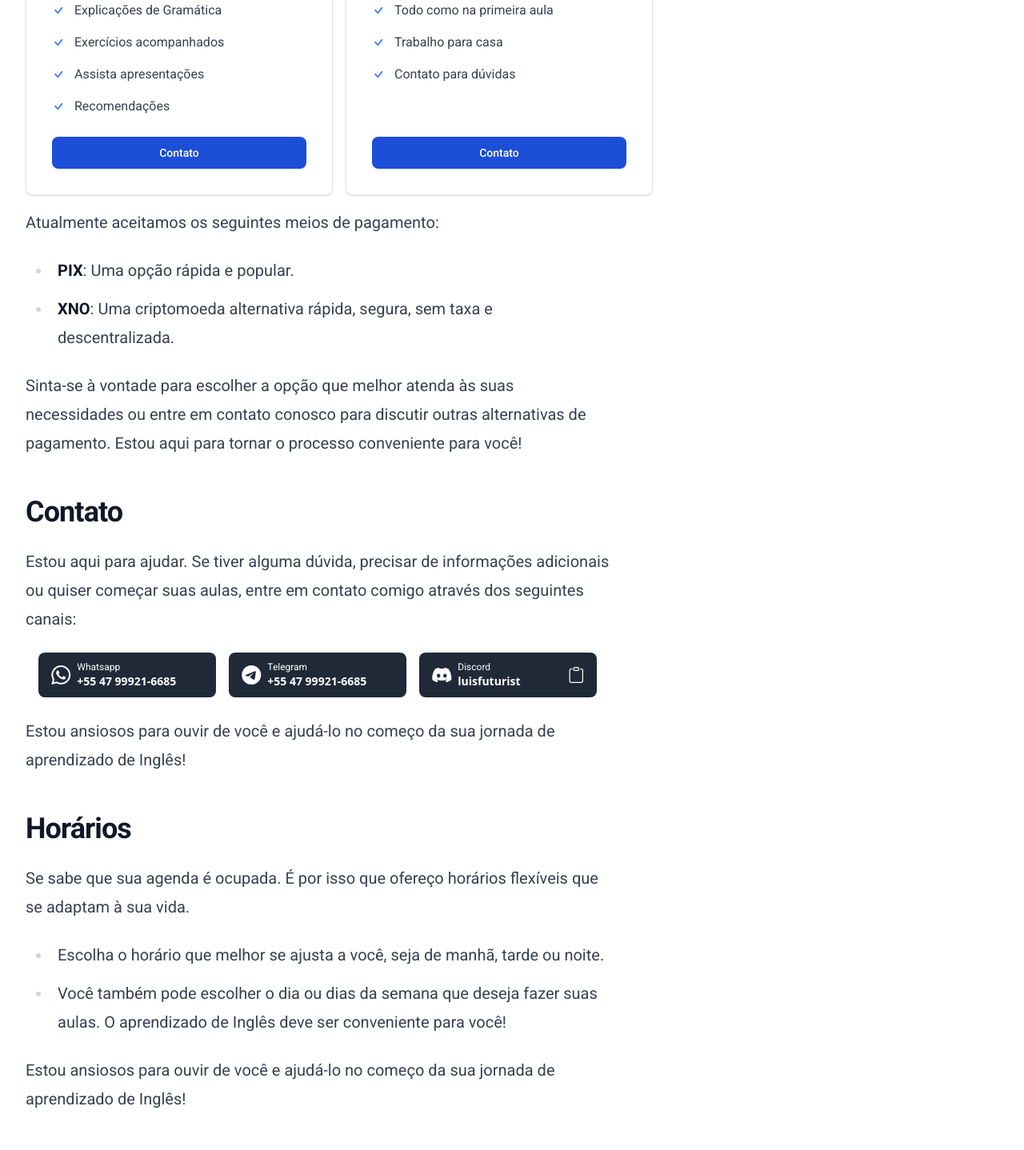
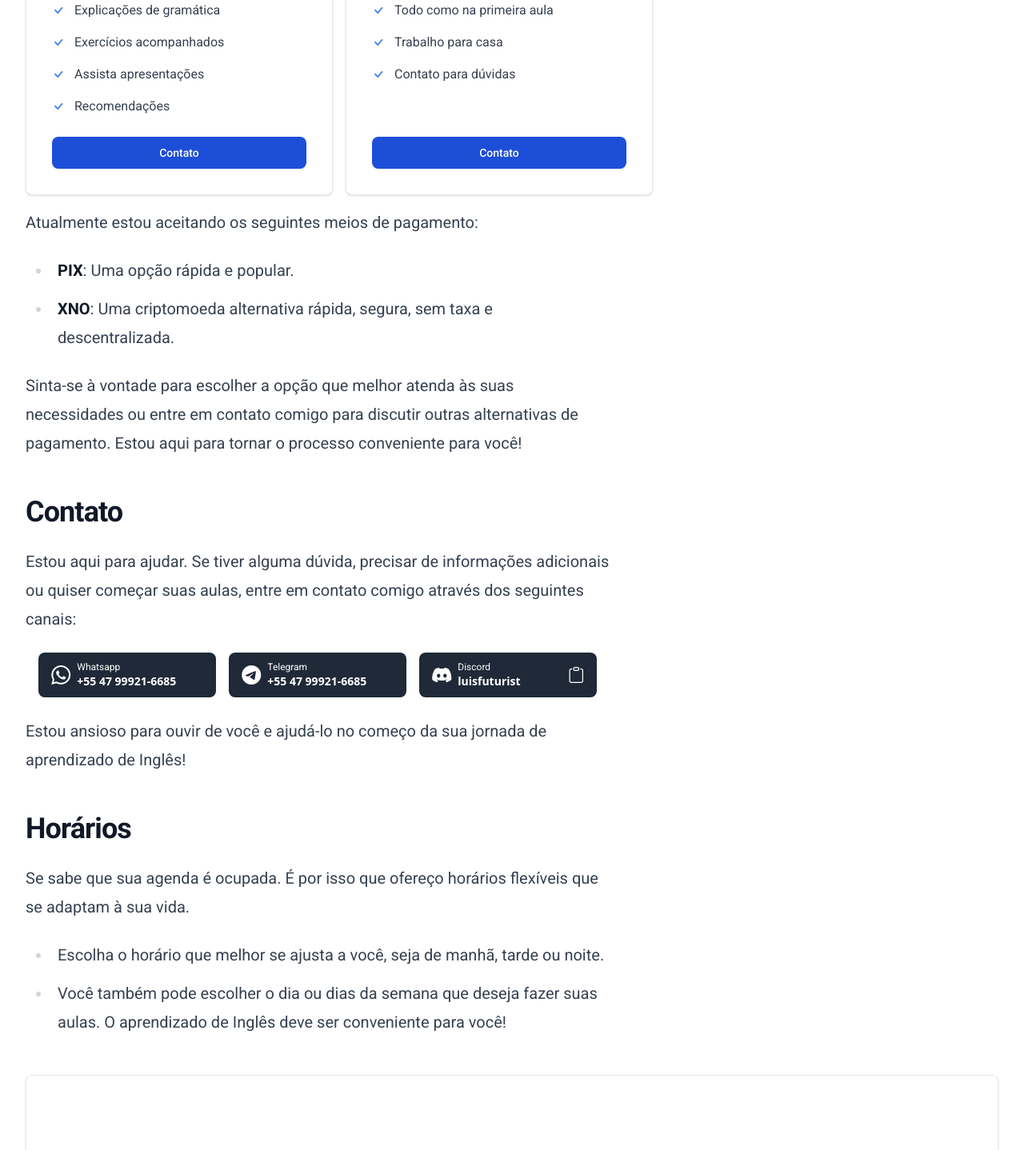
Before and after one commit to luisfuturist/with, an Astro site: page / in a window 1280 px wide. Shown: the part 1782-3220 px from the top of the page at 80% size. Built offline with nearby package versions, Linux system fonts and the light colour scheme; Astro itself is replaced by a stand-in of ours.

Commit message:
fix: correct typos

```diff
--- a/components/Footer.astro
+++ b/components/Footer.astro
@@ -16,9 +16,9 @@ const { items } = Astro.props;
     class="w-full mx-auto max-w-screen-xl p-4 px-8 md:flex md:items-center md:justify-between"
   >
     <span class="text-sm text-gray-700 dark:text-gray-400 sm:text-center"
-      >© {year} Generated by <Link href="https://luisfuturist.com">
+      >© {year} Gerado por <Link href="https://luisfuturist.com">
         Luis Emidio
-      </Link> and <Link
+      </Link> e <Link
         href="https://openai.com/chatgpt"
         class="hover:underline"
       >
--- a/pages/index.astro
+++ b/pages/index.astro
@@ -58,7 +58,7 @@ const priceOptions = [
     title: "Primeira aula",
     price: 50,
     features: [
-      "Explicações de Gramática",
+      "Explicações de gramática",
       "Exercícios acompanhados",
       "Assista apresentações",
       "Recomendações",
@@ -143,7 +143,7 @@ const priceOptions = [
       </div>
 
       <div class="prose prose-xl dark:prose-invert">
-        <p>Atualmente aceitamos os seguintes meios de pagamento:</p>
+        <p>Atualmente estou aceitando os seguintes meios de pagamento:</p>
 
         <ul>
           <li>
@@ -157,7 +157,7 @@ const priceOptions = [
 
         <p>
           Sinta-se à vontade para escolher a opção que melhor atenda às suas
-          necessidades ou entre em contato conosco para discutir outras
+          necessidades ou entre em contato comigo para discutir outras
           alternativas de pagamento. Estou aqui para tornar o processo
           conveniente para você!
         </p>
@@ -183,7 +183,7 @@ const priceOptions = [
         </div>
 
         <p>
-          Estou ansiosos para ouvir de você e ajudá-lo no começo da sua jornada
+          Estou ansioso para ouvir de você e ajudá-lo no começo da sua jornada
           de aprendizado de Inglês!
         </p>
       </div>
@@ -212,11 +212,6 @@ const priceOptions = [
             suas aulas. O aprendizado de Inglês deve ser conveniente para você!
           </li>
         </ul>
-
-        <p>
-          Estou ansiosos para ouvir de você e ajudá-lo no começo da sua jornada
-          de aprendizado de Inglês!
-        </p>
       </div>
     </section>
 
```
